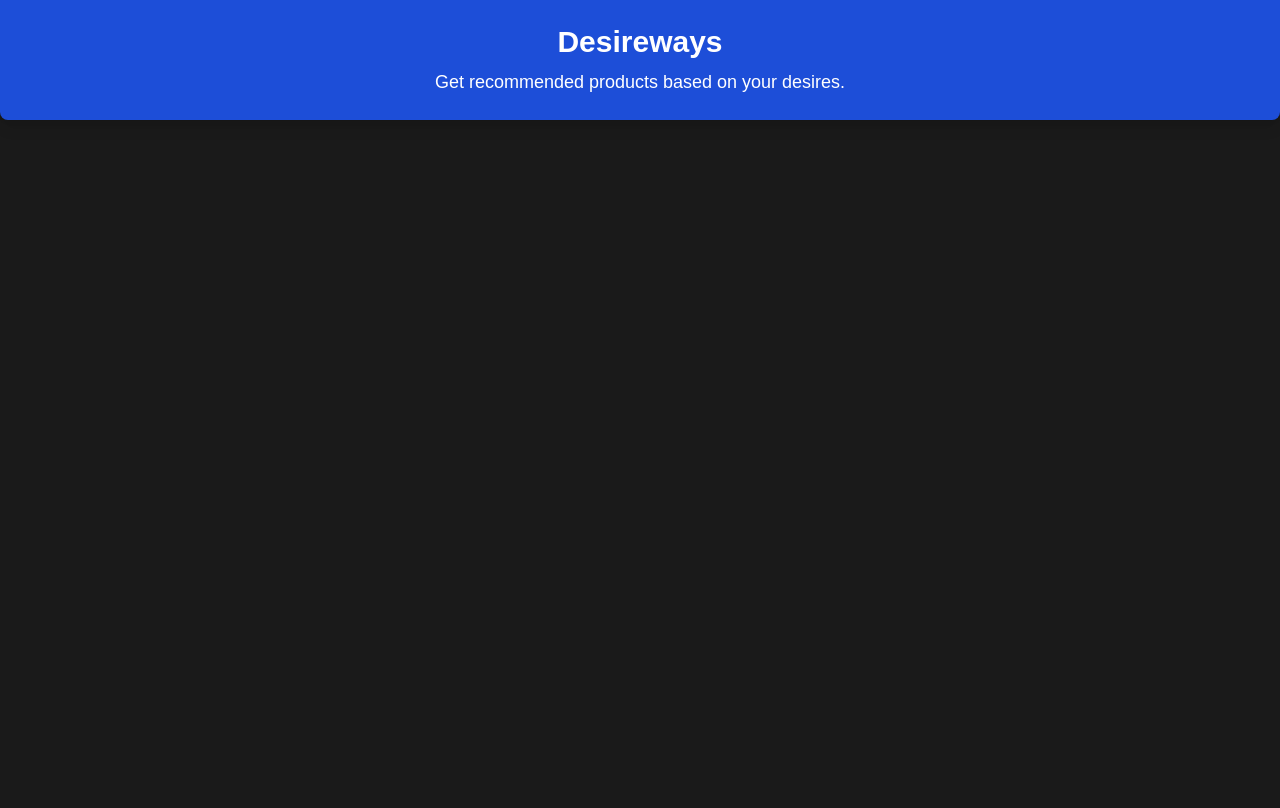
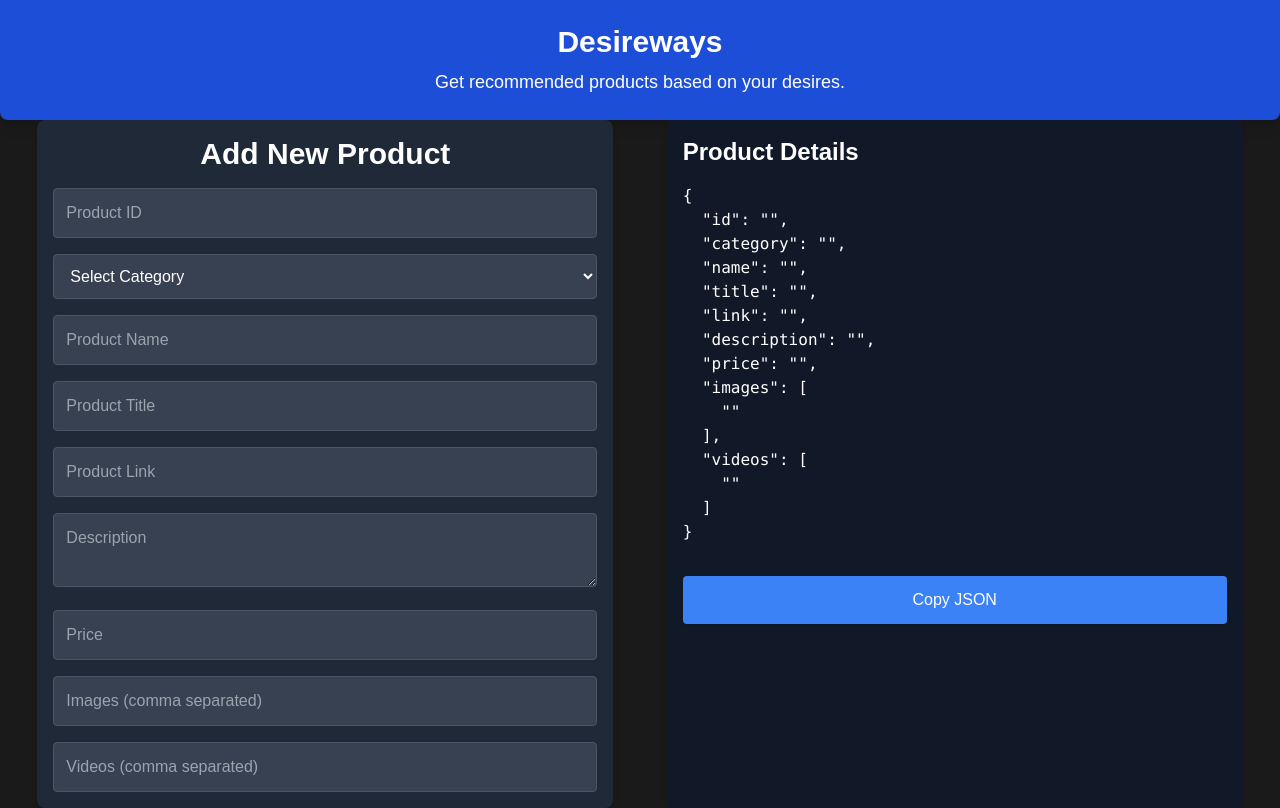
Before and after one commit to Uniqkrish326/desireways, a React (Create React App) app: page /admin in a window 1280 px wide. Built offline with nearby package versions, Linux system fonts and the light colour scheme.

Commit message:
Add admin component and update product JSON

```diff
--- a/src/App.js
+++ b/src/App.js
@@ -14,7 +14,7 @@
         <Header />
         <Routes>
           <Route path="/" element={<Home />} />
-          <Route path="/components/admin" element={<Admin />} /> {/* Admin Dashboard Route */}
+          <Route path="/admin" element={<Admin />} /> {/* Admin Dashboard Route */}
           <Route path="/products/:category" element={<ModelList />} />
           <Route path="/products/:category/:model" element={<FilteredProductList />} />
           <Route path="/products/:category/:model/:productId" element={<ProductDetail />} />
```
